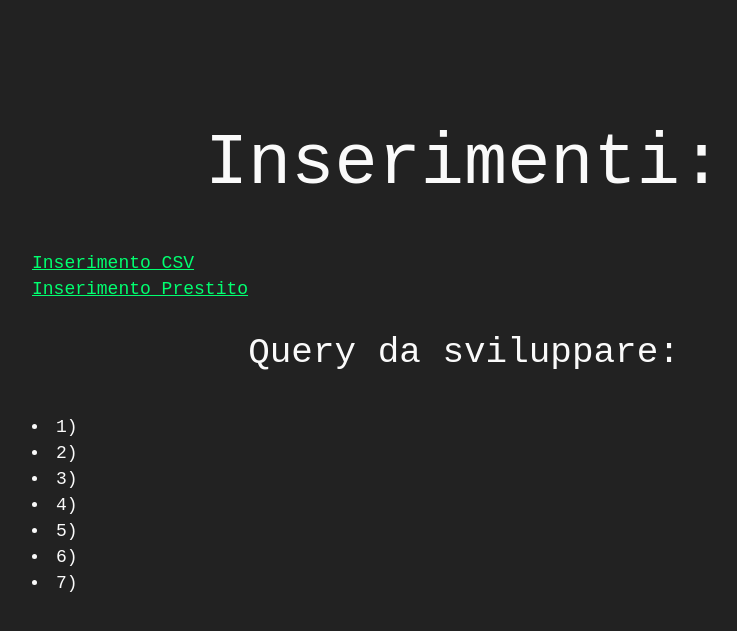
After one commit to stefanoroda/Progetto_Basi, a PHP site: page /index.html in a window 1280 px wide. The commit adds this page. Shown: the top 631 px of the page, without its empty margins (176-913 px from the left). Run offline with PHP 8.4, Linux system fonts and the light colour scheme.

Commit message:
make changes

```diff
--- a/Web-interface/CSV.php
+++ b/Web-interface/CSV.php
@@ -85,7 +85,7 @@ include_once("config.php");
         echo "E' stato inserito correttamente.<br>";
         ?>
         <br>
-        <a href="./index.php">Home</a>
+        <a href="./index.html">Home</a>
     </body>
 </html>
 <?php
--- /dev/null
+++ b/Web-interface/index.html
@@ -0,0 +1,32 @@
+<!DOCTYPE html>
+<html>
+    <head>
+        <meta charset="UTF-8">
+        <title>Index</title>
+        <link rel="stylesheet" href="css/retro.css">
+        <link rel="stylesheet" href="css/mycss.css">
+    </head>
+    <body>
+        <h1>Inserimenti:</h1>
+        <br>
+        <a href="CSV.php">Inserimento CSV</a>
+        <br>
+        <a href="Prestito.php">Inserimento Prestito</a>
+        <br>
+        <center><h3>Query da sviluppare:</h3></center>
+
+        <br>
+        <lu>
+
+            <li>1) <a href="1.php"> </a></li>
+            <li>2) <a href="2.php"> </a></li>
+            <li>3) <a href="3.php"> </a></li>
+            <li>4) <a href="4.php"> </a></li>
+            <li>5) <a href="5.php"> </a></li>
+            <li>6) <a href="6.php"> </a></li>
+            <li>7) <a href="7.php"> </a></li>
+
+        </lu>
+
+    </body>
+</html>
```
Also changed, not shown: Web-interface/BIBLIOTECA.sql (+6 -6 lines), Web-interface/index.php (deleted, +0 -12 lines), 1 other file.
